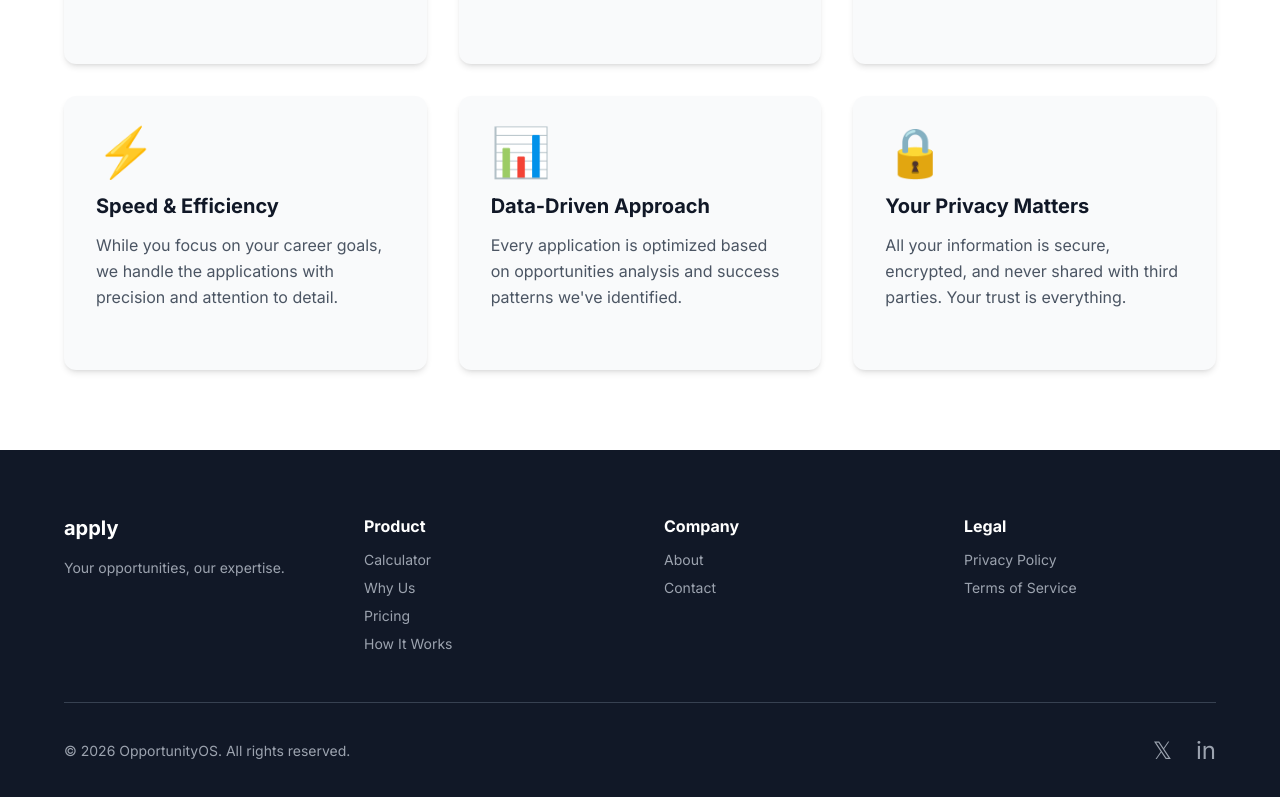
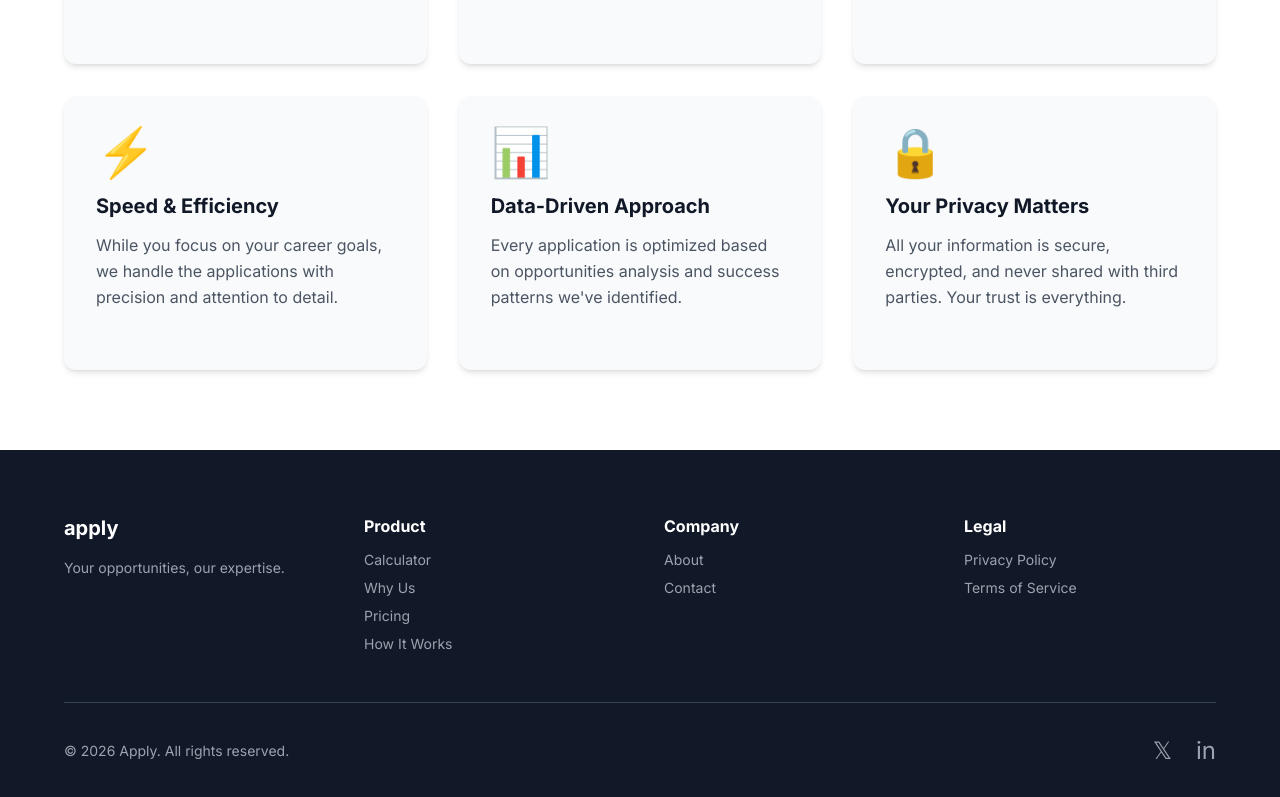
Before and after one commit to London553/apply, a React (Vite) app: page / in a window 1280 px wide. Shown: the part 3577-4374 px from the top of the page. Built offline with nearby package versions, Linux system fonts and the light colour scheme.

Commit message:
edited the footer

```diff
--- a/src/components/Footer.jsx
+++ b/src/components/Footer.jsx
@@ -50,7 +50,7 @@ export default function Footer() {
           {/* Social Links */}
           <div className="flex justify-between items-center flex-wrap gap-6">
             <p className="text-gray-400 text-sm">
-              © 2026 OpportunityOS. All rights reserved.
+              © 2026 Apply. All rights reserved.
             </p>
             <div className="flex gap-6">
               <a href="https://www.linkedin.com/company/applyng/about/?viewAsMember=true" target="_blank" rel="noopener noreferrer" className="text-gray-400 hover:text-white transition-colors">
```
